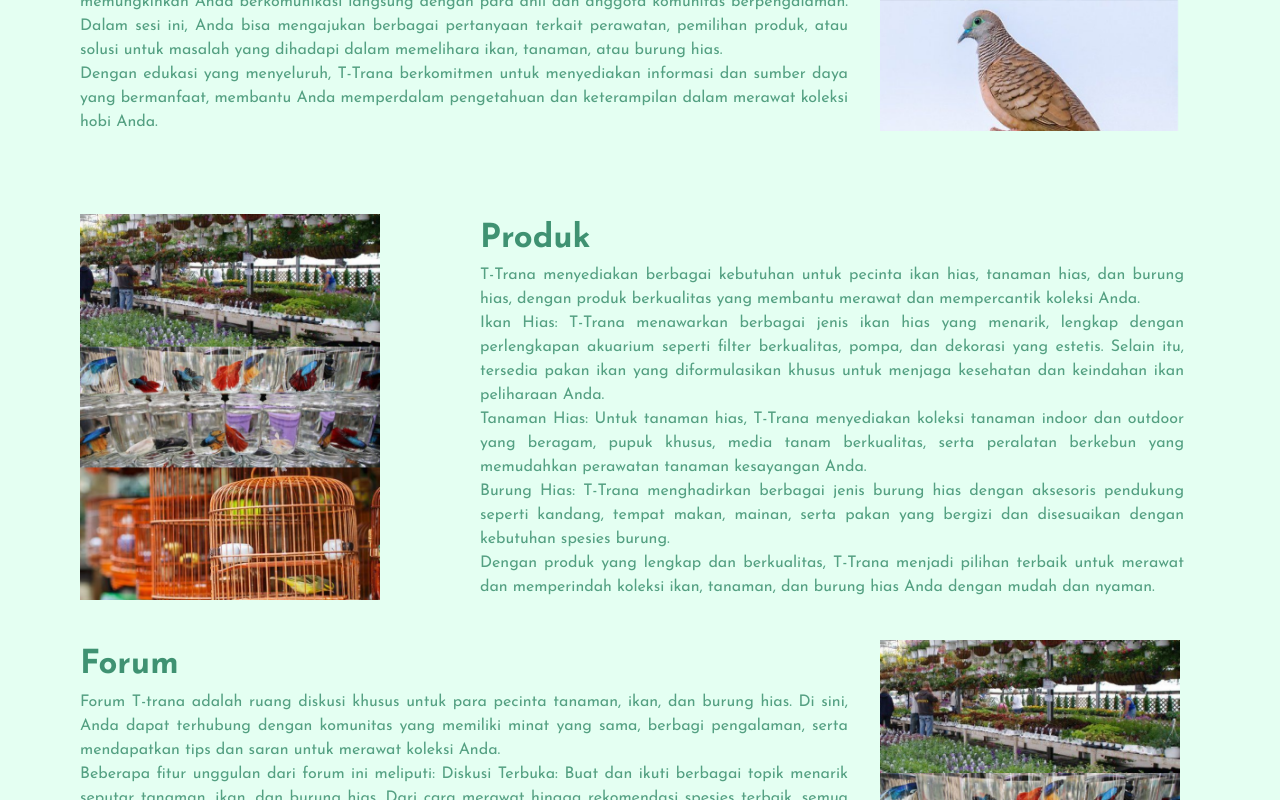
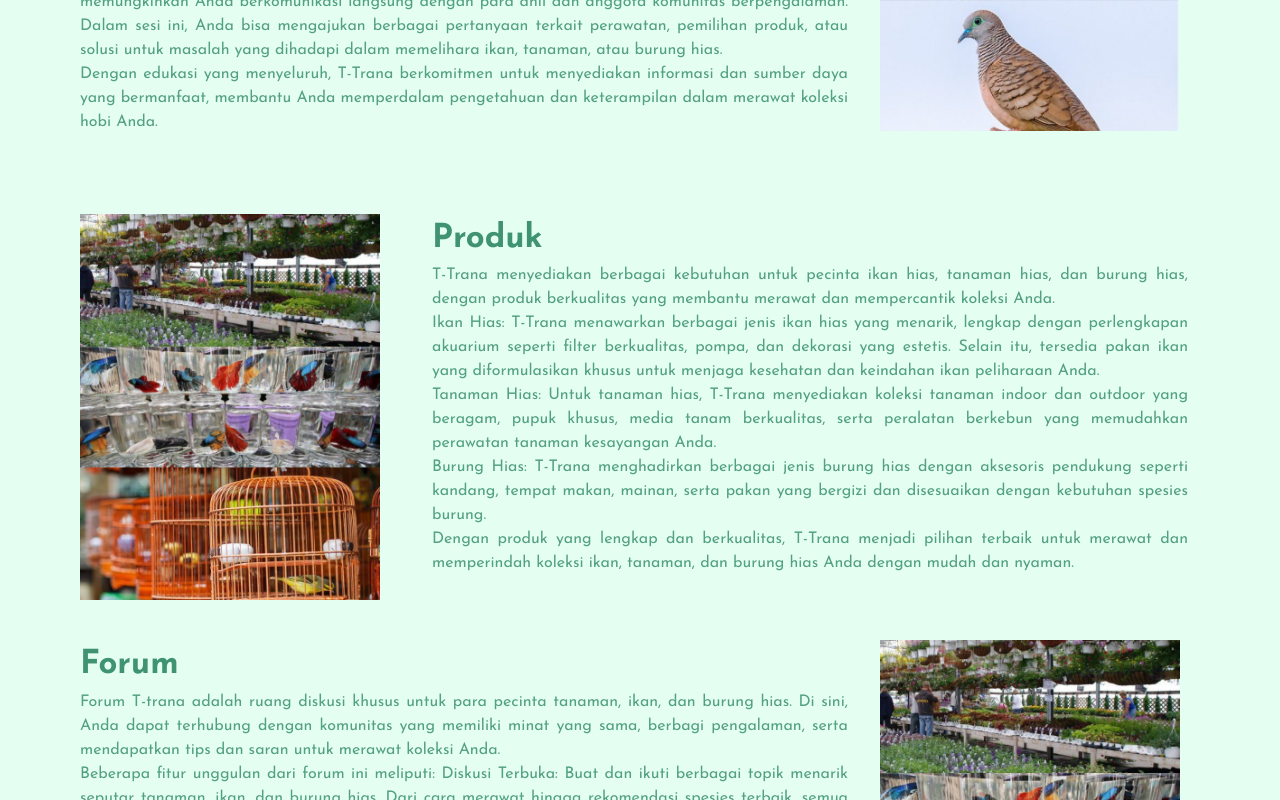
Before and after one commit to auliarahman789/ornatredec, a Next.js app: page /About in a window 1280 px wide. Shown: the part 496-1296 px from the top of the page. Built offline with nearby package versions, Linux system fonts and the light colour scheme.

Commit message:
memperbaiki posisi di about

```diff
--- a/src/app/About/page.tsx
+++ b/src/app/About/page.tsx
@@ -24,11 +24,11 @@ function Page() {
                   <div>
                   <Image src='/img/about2.png' alt={''} width={300} height={400}/>
                   </div>
-                  <div className='col-span-2'>
+                  <div className='col-span-2 -translate-x-12'>
                     <h1 className='text-[#3F9272] font-bold text-[33px]'>
                           Produk
                       </h1>
-                      <p className='pe-24 text-justify text-[#54A082]'>
+                      <p className='pe-11 text-justify text-[#54A082]'>
                       T-Trana menyediakan berbagai kebutuhan untuk pecinta ikan hias, tanaman hias, dan burung hias, dengan produk berkualitas yang membantu merawat dan mempercantik koleksi Anda. <br/>
                       Ikan Hias: T-Trana menawarkan berbagai jenis ikan hias yang menarik, lengkap dengan perlengkapan akuarium seperti filter berkualitas, pompa, dan dekorasi yang estetis. Selain itu, tersedia pakan ikan yang diformulasikan khusus untuk menjaga kesehatan dan keindahan ikan peliharaan Anda. <br/>
                       Tanaman Hias: Untuk tanaman hias, T-Trana menyediakan koleksi tanaman indoor dan outdoor yang beragam, pupuk khusus, media tanam berkualitas, serta peralatan berkebun yang memudahkan perawatan tanaman kesayangan Anda. <br/>
```
